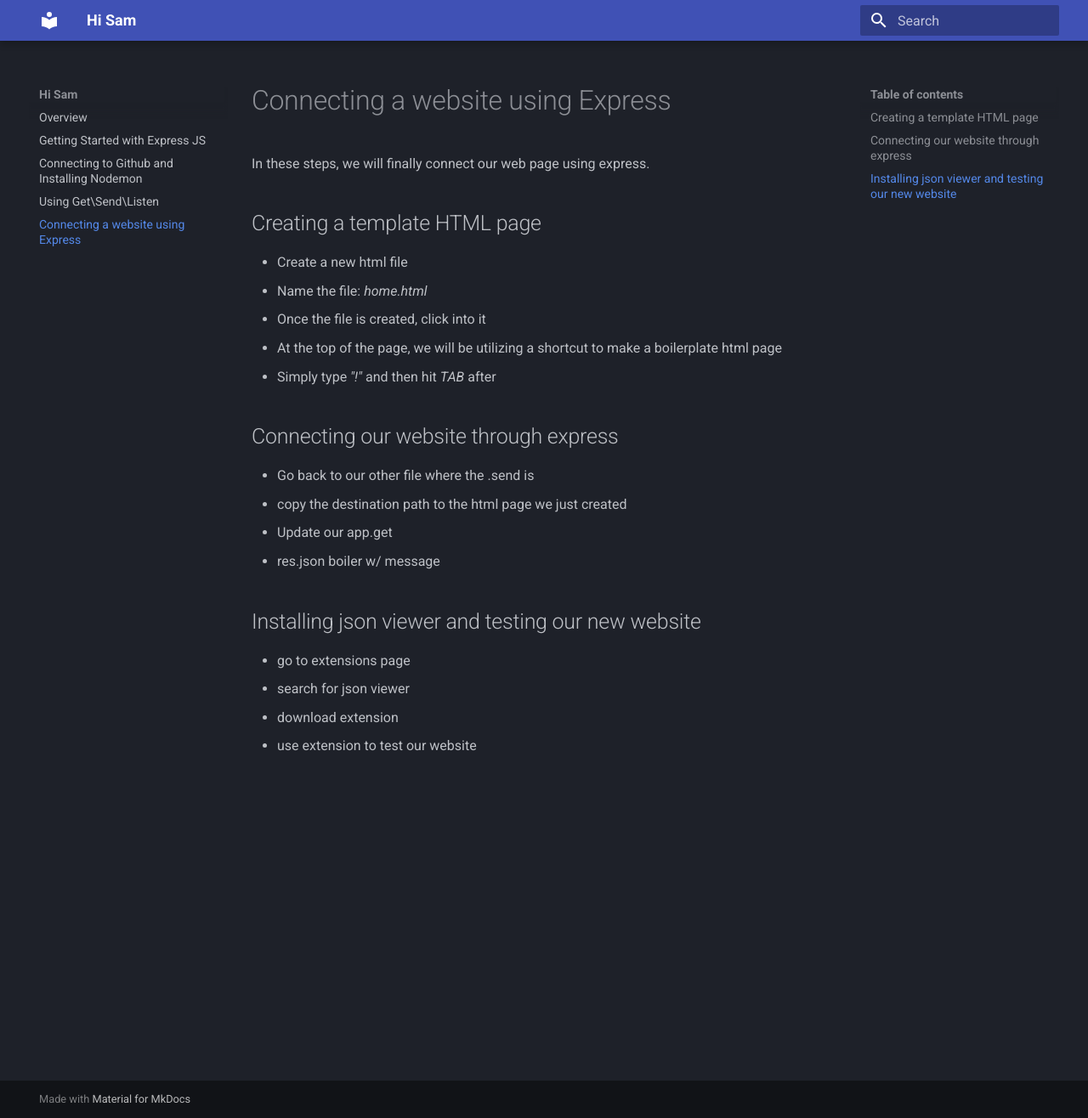
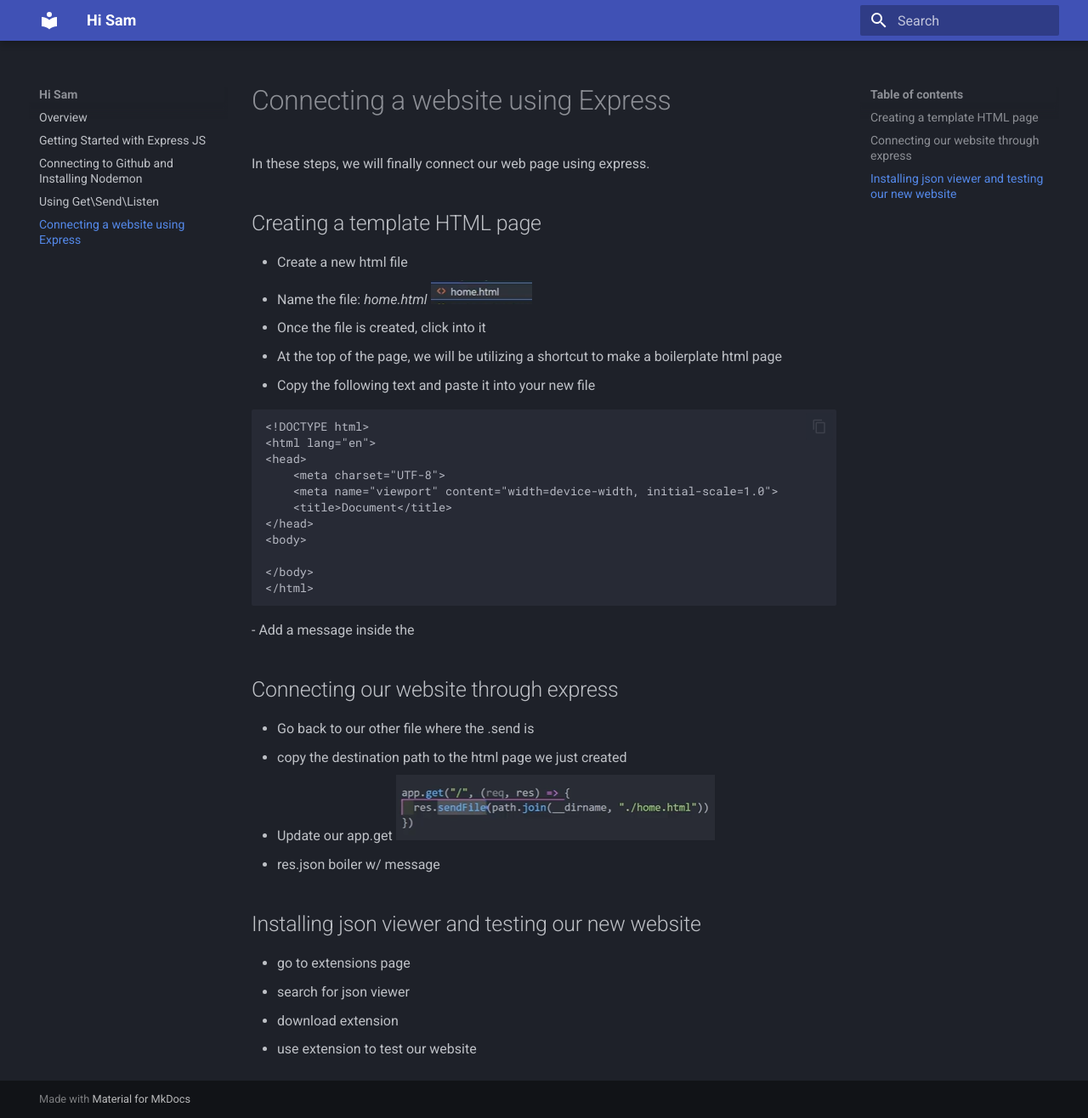
Before and after one commit to NBSutton98/COM-Documentation, an MkDocs documentation site: the page built from docs/task4.md, in a window 1280 px wide and 1316 px high. Shown: the whole window at 85% size. Built offline with MkDocs 1.6.1 and Material for MkDocs 9.7.7, drawn with Linux system fonts in a browser that asks for light colours.

Commit message:
Update task4.md

````diff
--- a/docs/task4.md
+++ b/docs/task4.md
@@ -4,14 +4,32 @@ In these steps, we will finally connect our web page using express.
 ## Creating a template HTML page
 - Create a new html file
 - Name the file: *home.html*
+![getInit](./Task4/renameHTML.png)
 - Once the file is created, click into it
 - At the top of the page, we will be utilizing a shortcut to make a boilerplate html page
-- Simply type *"!"* and then hit *TAB* after
+- Copy the following text and paste it into your new file
+
+```
+<!DOCTYPE html>
+<html lang="en">
+<head>
+    <meta charset="UTF-8">
+    <meta name="viewport" content="width=device-width, initial-scale=1.0">
+    <title>Document</title>
+</head>
+<body>
+
+</body>
+</html>
+```
+- Add a message inside the <body>
 
 ## Connecting our website through express
 - Go back to our other file where the .send is
 - copy the destination path to the html page we just created
+
 - Update our app.get
+![getInit](./Task4/reintializeGet.png)
 - res.json boiler w/ message
 
 ## Installing json viewer and testing our new website
````
